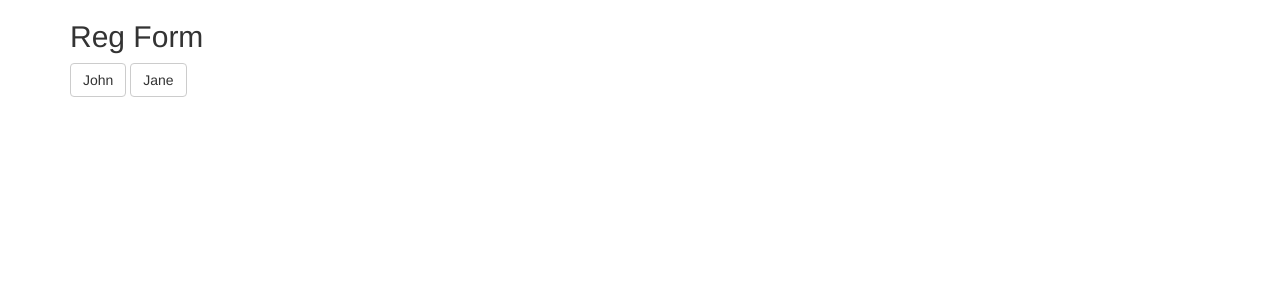
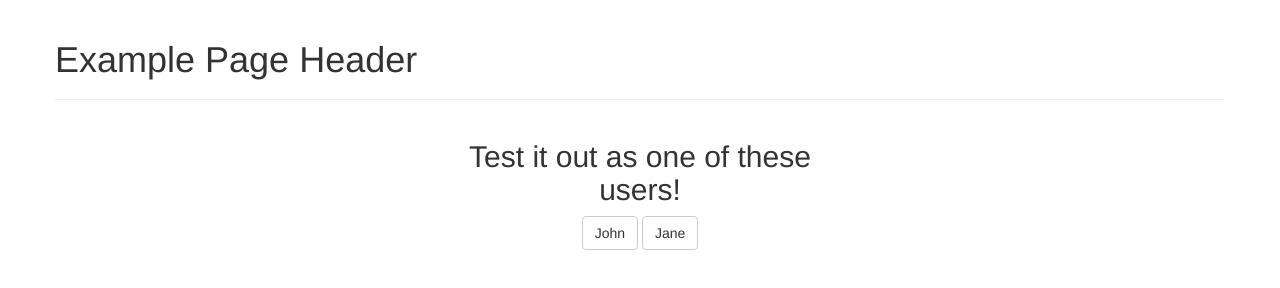
Before and after one commit to tysilver/shopList, a website: page client/index.html in a window 1280 px wide. Drawn offline with nearby package versions, Linux system fonts and the light colour scheme; some packages are replaced by stand-ins of ours.

Commit message:
Incorporated some more minor bootstrap elements

```diff
--- a/client/controllers/userController.js
+++ b/client/controllers/userController.js
@@ -5,6 +5,7 @@ myAppModule.controller('usersController', ['$scope', '$location', 'userFactory',
 	userFactory.getCurrentUser(function (data){
         $scope.current_user = data;
         if ($scope.current_user) {
+        	console.log("WARNING: USER MUST LOG OUT BEFORE VIEWING HOME PAGE AGAIN.")
             $location.path('/users/' + $scope.current_user._id)
         }
     });
--- a/client/index.html
+++ b/client/index.html
@@ -17,7 +17,14 @@
 		<script src="/controllers/profileController.js"></script>
 	</head>
 	<body>
-		<div ng-view="">
-	    </div>
+		<div class="container">
+			<div class="row">
+				<div class="page-header">
+			    	<h1>Example Page Header</h1>
+			  	</div>
+			</div>
+			<div ng-view="">
+		    </div>
+		</div>
 	</body>
 </html>
--- a/client/views/view1.html
+++ b/client/views/view1.html
@@ -1,7 +1,13 @@
-<div class="container">
-  <h2>Reg Form</h2>
-  <form role="form">
-    <a class="btn btn-default" href='#/users/566078c6de4b98d69cff784c' role="button">John</a>
-    <a class="btn btn-default" href='#/users/566078ccde4b98d69cff784d' role="button">Jane</a>
-  </form>
+<div class="row">
+  <div class="col-md-4">
+  </div>
+  <div class="col-md-4" style="text-align: center">
+    <h2>Test it out as one of these users!</h2>
+    <form role="form">
+      <a class="btn btn-default" href='#/users/566078c6de4b98d69cff784c' role="button">John</a>
+      <a class="btn btn-default" href='#/users/566078ccde4b98d69cff784d' role="button">Jane</a>
+    </form>
+  </div>
+  <div class="col-md-4">
+  </div>
 </div>
```
Also changed, not shown: client/views/view2.html (+18 -2 lines).
